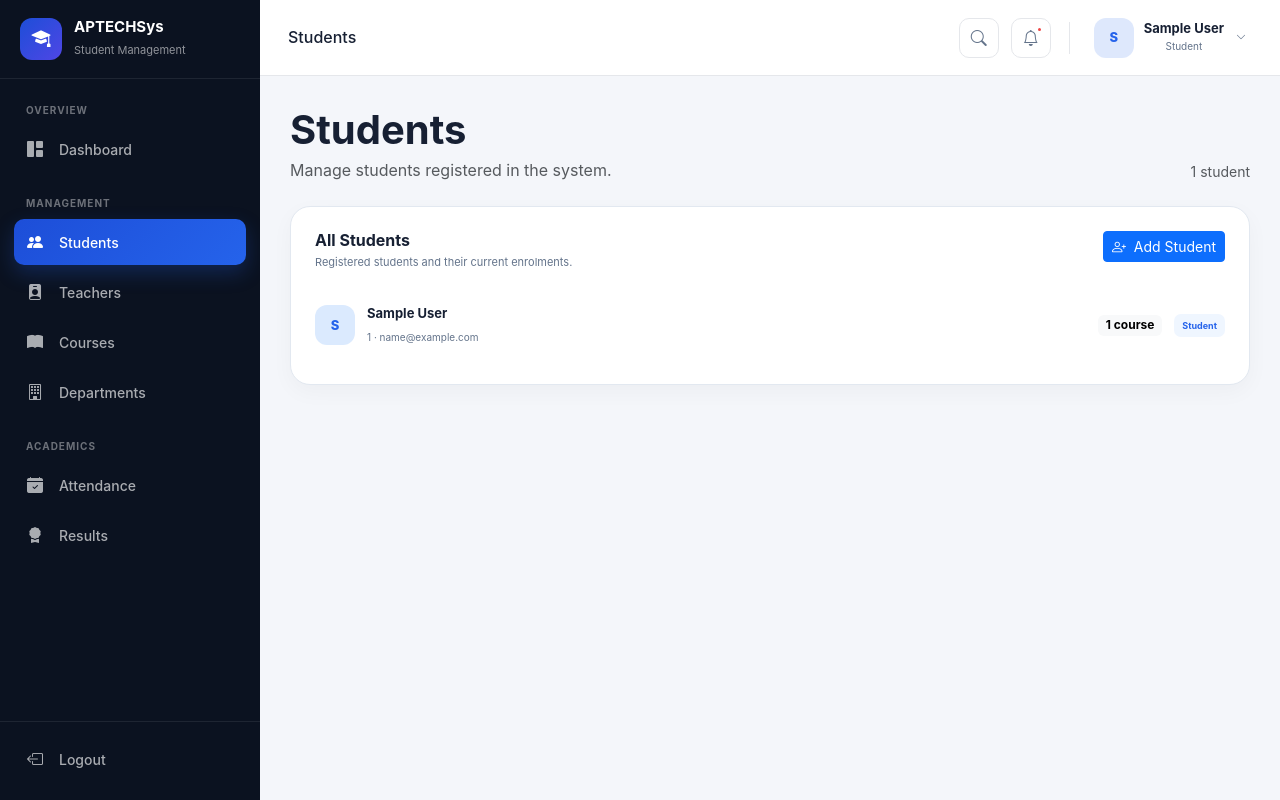
After one commit to ndmichael/campusflow, a Django app: page /accounts/dashboard/admin/students/ in a window 1280 px wide. The commit adds this page. Run offline with Django 5.2, Linux system fonts and the light colour scheme; a user stored in the database is signed in; tables that the repository leaves empty hold one stand-in row (values such as "Sample post").

Commit message:
feat(admin): add student management page

```diff
--- /dev/null
+++ b/accounts/templates/accounts/dashboard/admin/students.html
@@ -0,0 +1,183 @@
+{% extends "accounts/dashboard/base.html" %}
+{% load static %}
+
+{% block title %}
+    Students | APTECHSys
+{% endblock %}
+
+{% block body_class %}
+    admin-dashboard
+{% endblock %}
+
+{% block extra_css %}
+    <link
+        rel="stylesheet"
+        href="{% static 'accounts/css/admin.css' %}"
+    >
+{% endblock %}
+
+{% block topbar_title %}
+    Students
+{% endblock %}
+
+{% block sidebar %}
+
+    <div class="nav-section-title">
+        Overview
+    </div>
+
+    <a
+        href="{% url 'admin_dashboard' %}"
+        class="sidebar-link"
+    >
+        <i class="bi bi-grid-1x2-fill"></i>
+        <span>Dashboard</span>
+    </a>
+
+    <div class="nav-section-title mt-4">
+        Management
+    </div>
+
+    <a
+        href="{% url 'admin_students' %}"
+        class="sidebar-link active"
+    >
+        <i class="bi bi-people-fill"></i>
+        <span>Students</span>
+    </a>
+
+    <a href="#" class="sidebar-link">
+        <i class="bi bi-person-badge-fill"></i>
+        <span>Teachers</span>
+    </a>
+
+    <a href="#" class="sidebar-link">
+        <i class="bi bi-book-fill"></i>
+        <span>Courses</span>
+    </a>
+
+    <a href="#" class="sidebar-link">
+        <i class="bi bi-building"></i>
+        <span>Departments</span>
+    </a>
+
+    <div class="nav-section-title mt-4">
+        Academics
+    </div>
+
+    <a href="#" class="sidebar-link">
+        <i class="bi bi-calendar-check-fill"></i>
+        <span>Attendance</span>
+    </a>
+
+    <a href="#" class="sidebar-link">
+        <i class="bi bi-award-fill"></i>
+        <span>Results</span>
+    </a>
+
+{% endblock %}
+
+{% block content %}
+
+    <div class="d-flex flex-wrap justify-content-between align-items-end gap-3 mb-4">
+
+        <div>
+            <h1 class="fw-bold mb-1">
+                Students
+            </h1>
+
+            <p class="text-muted mb-0">
+                Manage students registered in the system.
+            </p>
+        </div>
+
+        <div class="text-muted small">
+            {{ total_students }} student{{ total_students|pluralize }}
+        </div>
+
+    </div>
+
+
+    <div class="admin-panel">
+
+        <div class="admin-panel-heading">
+
+            <div>
+                <h5>
+                    All Students
+                </h5>
+
+                <p>
+                    Registered students and their current enrolments.
+                </p>
+            </div>
+
+            <a
+                href="/admin/students/student/add/"
+                class="btn btn-primary btn-sm"
+            >
+                <i class="bi bi-person-plus me-1"></i>
+                Add Student
+            </a>
+
+        </div>
+
+
+        {% for student in students %}
+
+            <div class="admin-user-row">
+
+                <div class="admin-avatar">
+
+                    {% if student.user.first_name %}
+                        {{ student.user.first_name|first|upper }}
+                    {% else %}
+                        {{ student.user.username|first|upper }}
+                    {% endif %}
+
+                </div>
+
+
+                <div class="admin-user-main">
+
+                    <strong>
+                        {{ student.user.get_full_name|default:student.user.username }}
+                    </strong>
+
+                    <span>
+                        {{ student.student_id }}
+                        ·
+                        {{ student.user.email }}
+                    </span>
+
+                </div>
+
+
+                <span class="badge text-bg-light">
+                    {{ student.course_count }}
+                    course{{ student.course_count|pluralize }}
+                </span>
+
+                <span class="admin-role-badge">
+                    Student
+                </span>
+
+            </div>
+
+        {% empty %}
+
+            <div class="text-center py-5 text-muted">
+
+                <i class="bi bi-people display-5"></i>
+
+                <p class="mt-3 mb-0">
+                    No students have been registered yet.
+                </p>
+
+            </div>
+
+        {% endfor %}
+
+    </div>
+
+{% endblock %}
--- a/accounts/urls.py
+++ b/accounts/urls.py
@@ -8,7 +8,11 @@ from accounts.views import (
     teacher_attendance,
     teacher_results,
     teacher_profile,
+
     admin_dashboard,
+    admin_students,
+
+
     student_courses,
     student_attendance,
     student_results,
@@ -22,6 +26,12 @@ urlpatterns = [
     path('logout/', LogoutView.as_view(), name="logout"),
     path('dashboard/', dashboard, name="dashboard"),
     path('dashboard/admin/', admin_dashboard, name="admin_dashboard"),
+    path(
+        "dashboard/admin/students/",
+        admin_students,
+        name="admin_students",
+    ),
+
     path('dashboard/teacher/', teacher_dashboard, name="teacher_dashboard"),
     path(
         "dashboard/teacher/courses/",
--- a/accounts/views.py
+++ b/accounts/views.py
@@ -11,6 +11,8 @@ from teacher.models import Teacher
 from datetime import datetime
 from django.contrib import messages
 from django.utils import timezone
+
+from django.db.models import Count
 
 
 class UserLoginView(LoginView):
@@ -32,6 +34,33 @@ def dashboard(request):
 
     raise PermissionDenied
 
+
+@login_required
+def admin_students(request):
+    if not (request.user.is_superuser or request.user.role == "admin"):
+        raise PermissionDenied
+
+    students = (
+        Student.objects
+        .select_related("user")
+        .annotate(course_count=Count("enrollments", distinct=True))
+        .order_by(
+            "user__last_name",
+            "user__first_name",
+        )
+    )
+
+    context = {
+        "title": "Students",
+        "students": students,
+        "total_students": students.count(),
+    }
+
+    return render(
+        request,
+        "accounts/dashboard/admin/students.html",
+        context,
+    )
 
 @login_required
 def student_dashboard(request):
```
Also changed, not shown: accounts/templates/accounts/dashboard/admin/dashboard.html (+7 -1 lines).
